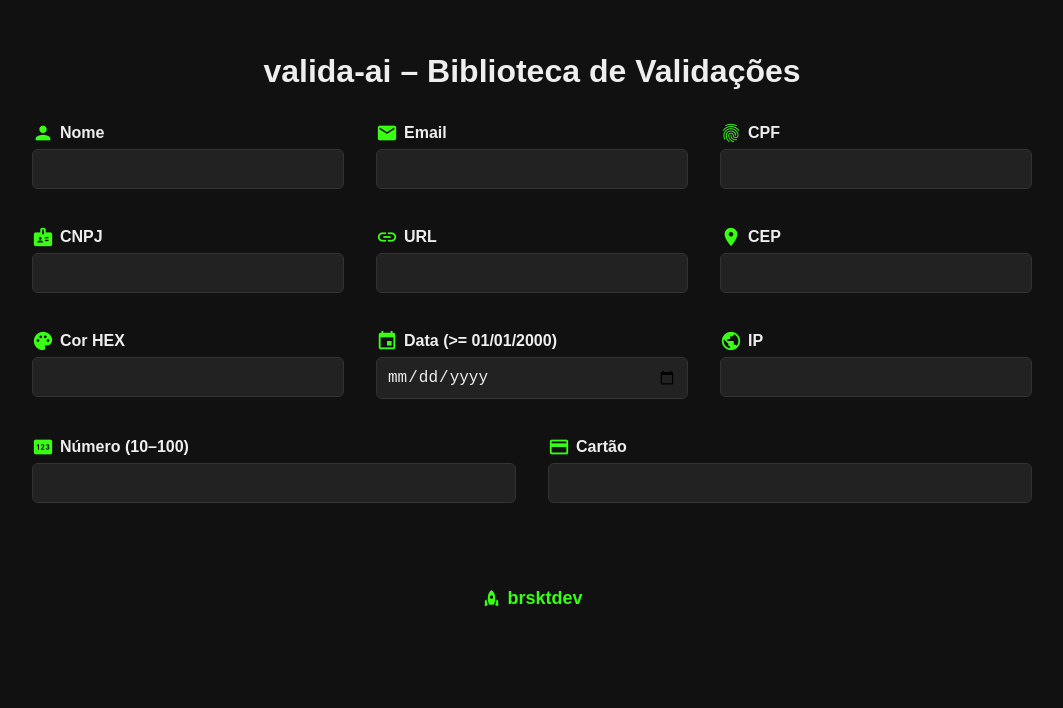
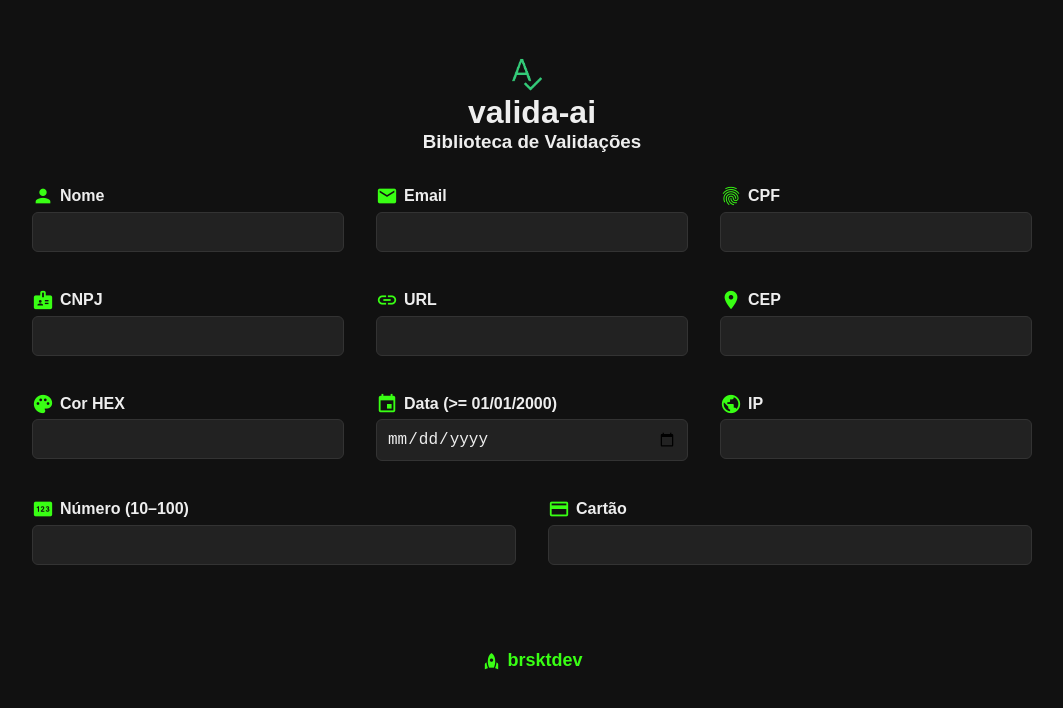
Before and after one commit to brskt-dev/valida-ai, a plain HTML site: page example/index.html in a window 1280 px wide. Shown: the whole page, without its empty margins (108-1171 px from the left). Drawn offline with Linux system fonts and the light colour scheme.

Commit message:
feat: add favicon and enhance header styling in index.html

```diff
--- a/example/index.html
+++ b/example/index.html
@@ -2,6 +2,7 @@
 <html lang="pt-BR">
   <head>
     <meta charset="UTF-8" />
+    <link rel="icon" type="image/x-icon" href="favicon.ico" />
     <title>valida-ai</title>
     <link
       href="https://fonts.googleapis.com/icon?family=Material+Icons"
@@ -22,7 +23,13 @@
 
       h1 {
         text-align: center;
+        margin-bottom: 0;
+      }
+
+      h3 {
+        text-align: center;
         margin-bottom: 2rem;
+        margin-top: 0;
       }
 
       .form-container {
@@ -133,7 +140,17 @@
     </style>
   </head>
   <body>
-    <h1>valida-ai – Biblioteca de Validações</h1>
+    <h1>
+      <img
+        src="logo.png"
+        alt="valida-ai logo"
+        style="height: 40px; vertical-align: middle; margin-right: 10px"
+      />
+      <br />
+      valida-ai
+      <br />
+    </h1>
+    <h3>Biblioteca de Validações</h3>
 
     <div class="form-container">
       <div class="field">
```
Also changed, not shown: example/favicon.ico (added), example/logo.png (added).
